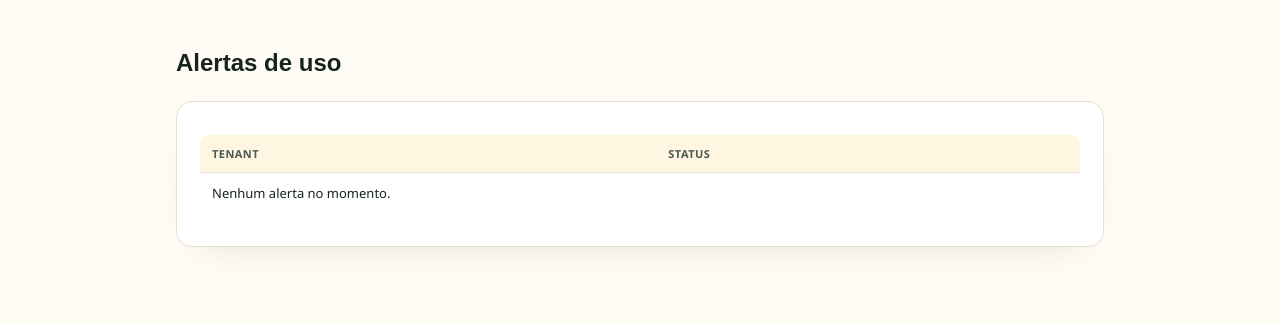
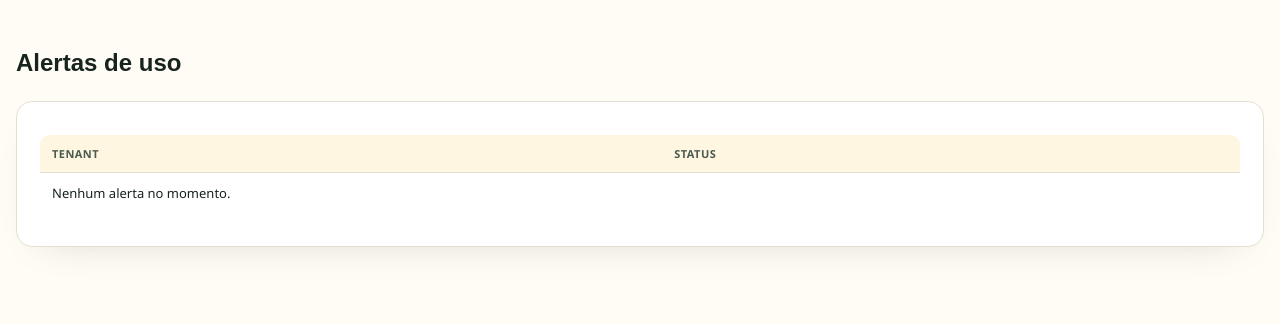
Before and after one commit to pachecasatSP/AtendAgente, a FastAPI app: template tools/comercial-backoffice/templates/admin_alertas.html in a window 1280 px wide. Shown: the part 53-377 px from the top of the page. Run offline with FastAPI, Linux system fonts and the light colour scheme; the template is opened without the code that fills it, so the values that code supplies are empty.

Commit message:
Backoffice: aumenta largura máxima do conteúdo pra usar mais o viewport
main de 960px pra 1400px — o kanban de 5 colunas (e as tabelas do
admin) ganham mais espaço em telas largas em vez de ficarem
espremidas no centro.

Co-Authored-By: Claude Sonnet 5 <noreply@anthropic.com>
Claude-Session: https://claude.ai/code/session_01X18QrHUctmNMS4RkpToThh

```diff
--- a/tools/comercial-backoffice/templates/_base.html
+++ b/tools/comercial-backoffice/templates/_base.html
@@ -35,7 +35,7 @@ header { background: var(--ink); color: var(--paper); padding: 14px 24px; displa
 header a.brand { color: var(--paper); text-decoration: none; font-family: var(--font-display); font-weight: 800; }
 header nav a { color: var(--leaf-pale); margin-left: 16px; font-weight: 700; font-size: 13px; text-decoration: none; }
 header nav a:hover { text-decoration: underline; }
-main { max-width: 960px; margin: 0 auto; padding: 24px 16px 64px; }
+main { max-width: 1400px; margin: 0 auto; padding: 24px 16px 64px; }
 h2 { font-family: var(--font-display); font-weight: 800; }
 h3 { font-family: var(--font-display); font-weight: 800; font-size: 1rem; }
 table { width: 100%; border-collapse: collapse; background: var(--paper-card); border: 1px solid var(--line); border-radius: 10px; overflow: hidden; margin: 12px 0; }
```
